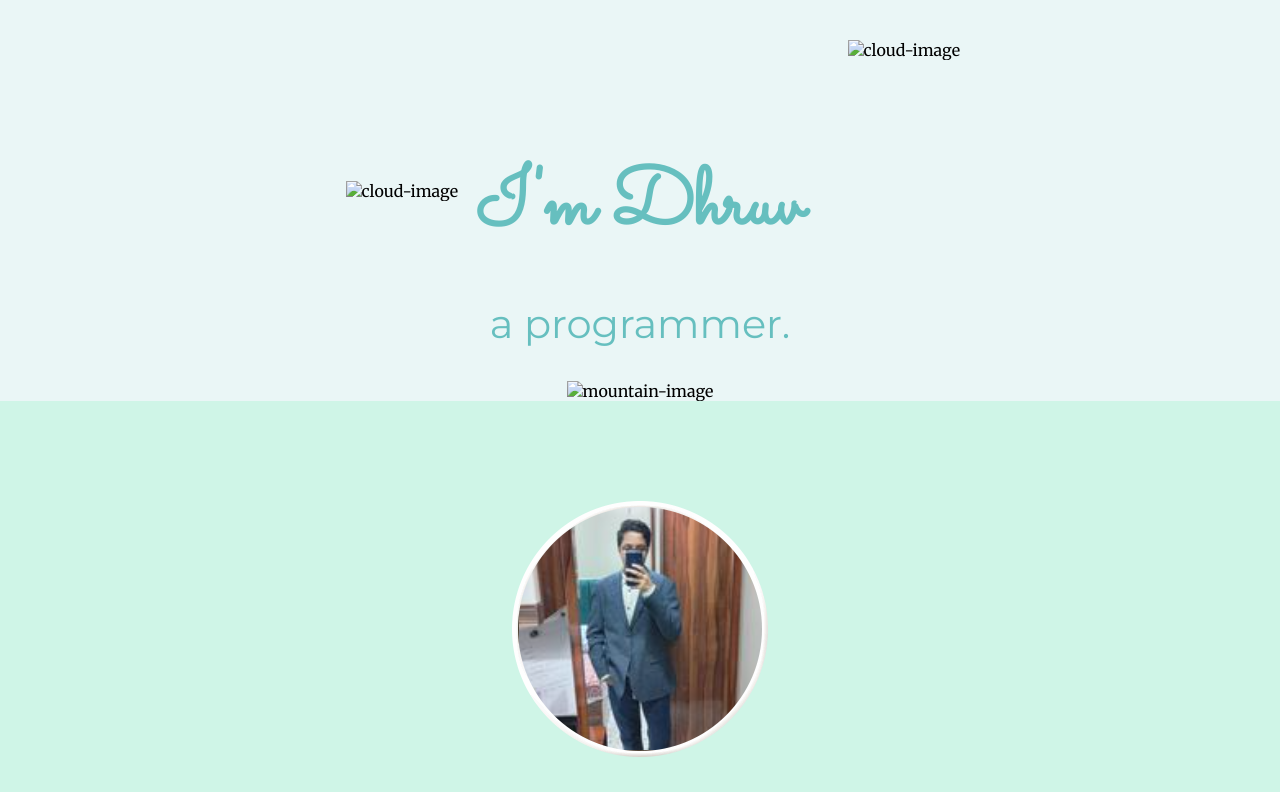
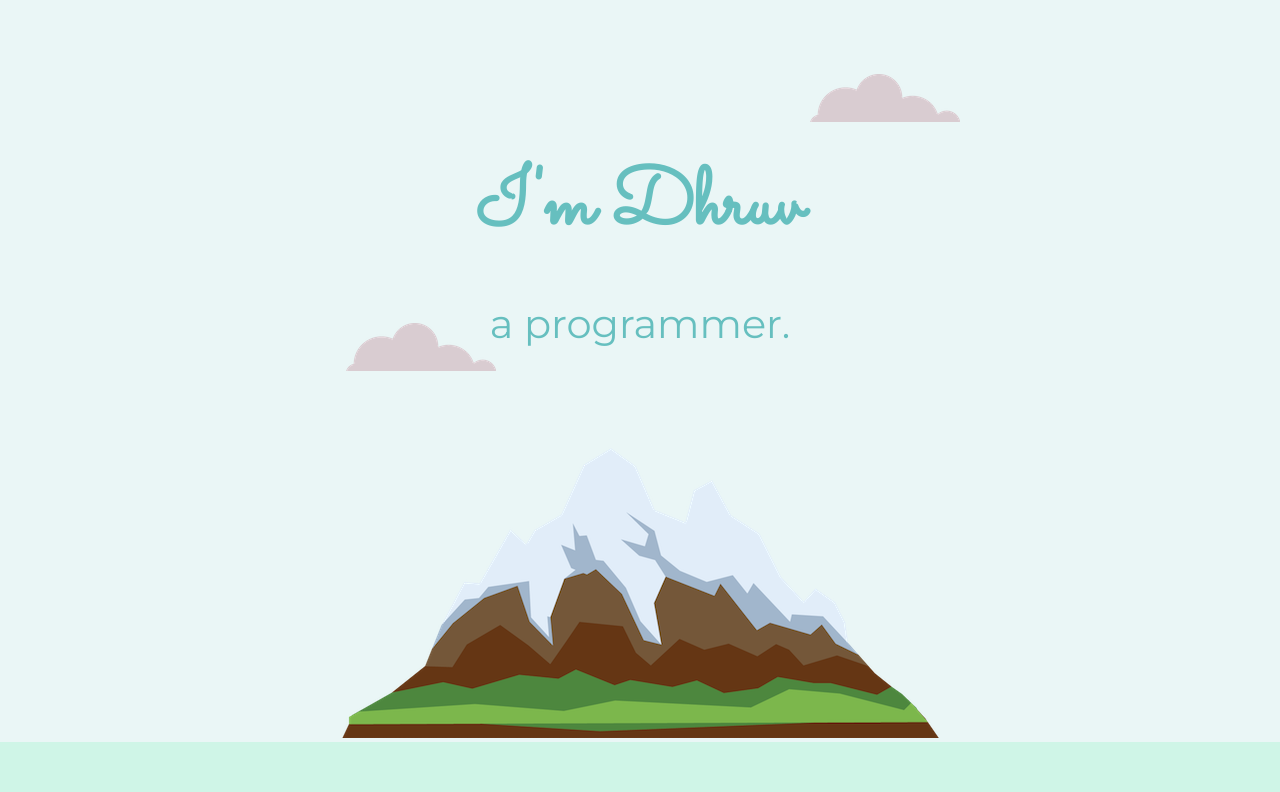
Before and after one commit to NightZwolf/Dhruv-Bagla, a plain HTML site: page index.html in a window 1280 px wide. Shown: the top 792 px of the page. Drawn offline with Linux system fonts and the light colour scheme; files that its build step writes are made by us from their sources.

Commit message:
Update index.html

```diff
--- a/index.html
+++ b/index.html
@@ -4,7 +4,7 @@
 <head>
   <meta charset="utf-8">
   <title>Dhruv Bagla</title>
-  <link rel="stylesheet" type="text/css" href="css/styles.css">
+  <link rel="stylesheet" type="text/css" href="styles.css">
   <link rel="icon" href="favicon.ico">
   <link rel="preconnect" href="https://fonts.googleapis.com">
   <link rel="preconnect" href="https://fonts.gstatic.com" crossorigin>
@@ -14,11 +14,11 @@
 
 <body>
   <div class="top-container">
-    <img class="top-cloud" src="images/cloud.png" alt="cloud-image">
+    <img class="top-cloud" src="cloud.png" alt="cloud-image">
     <h1>I'm Dhruv</h1>
     <h2>a programmer.</h2>
-    <img class="bottom-cloud" src="images/cloud.png" alt="cloud-image">
-    <img src="images/mountain.png" alt="mountain-image">
+    <img class="bottom-cloud" src="cloud.png" alt="cloud-image">
+    <img src="mountain.png" alt="mountain-image">
   </div>
   <div class="middle-container">
     <div class="profile">
```
